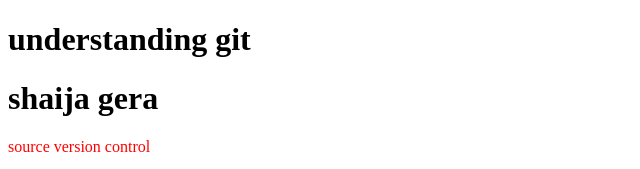
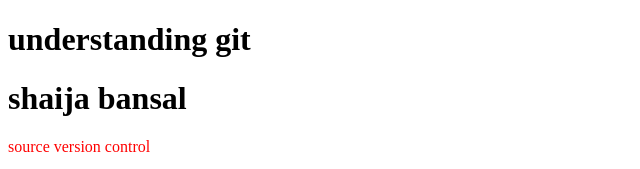
Before and after one commit to Shailja-Gera/practice, a plain HTML site: page index.html in a window 1280 px wide. Shown: the top 169 px of the page, without its empty margins (0-640 px from the left). Drawn offline with Linux system fonts and the light colour scheme.

Commit message:
third commit

```diff
--- a/index.html
+++ b/index.html
@@ -2,7 +2,7 @@
 <html>
 <body>
     <h1> understanding git </h1>
-    <h1> shaija gera  </h1>
+    <h1> shaija bansal  </h1>
     <p style="color:red">source version control</p>
     <button>book now</button>
 </body>
```
